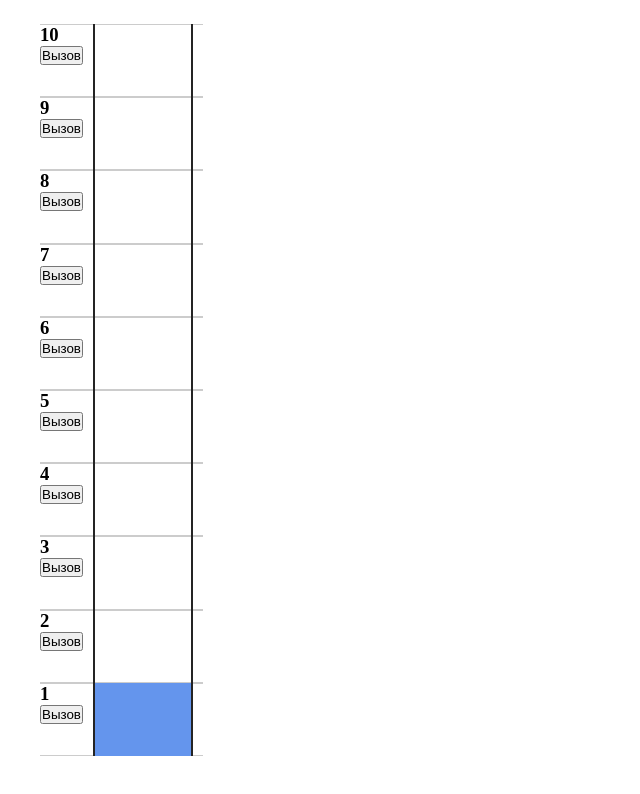
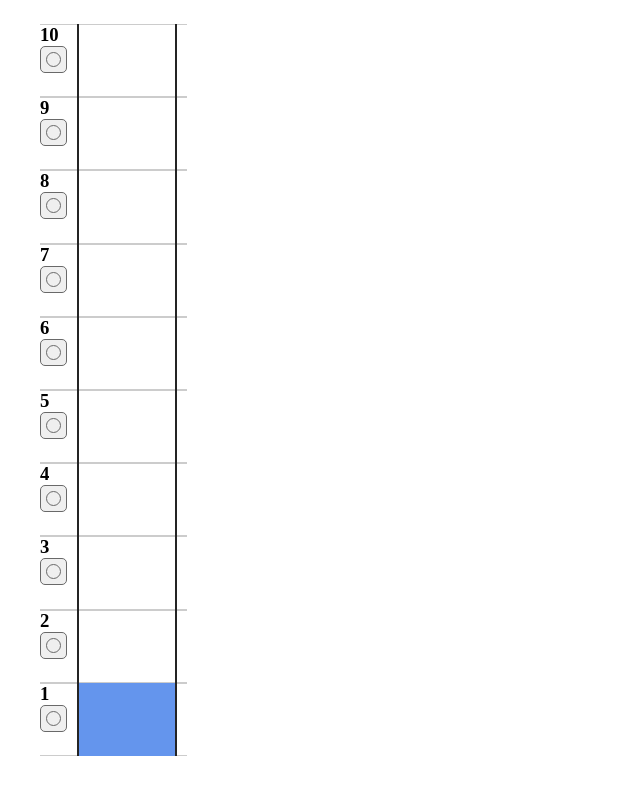
Before and after one commit to p-harelik/elevator-emulator, a Vue app: page / in a window 1280 px wide. Shown: the top 794 px of the page, without its empty margins (0-640 px from the left). Built offline with nearby package versions, Linux system fonts and the light colour scheme.

Commit message:
Import ButtonCall component

```diff
--- a/src/components/FloorPanel.vue
+++ b/src/components/FloorPanel.vue
@@ -1,13 +1,15 @@
 <template>
   <div class="floor-panel">
     <h3>{{ floorNumber }}</h3>
-    <button :disabled="isActive" @click="addCallOfElevator">Вызов</button>
+    <button-call :disabled="isActive" @click="addCallOfElevator" />
   </div>
 </template>
 
 <script>
+import ButtonCall from "@/components/UI/ButtonCall";
 export default {
   name: "FloorPanel",
+  components: { ButtonCall },
   props: {
     floorNumber: {
       type: Number,
@@ -30,10 +32,10 @@ export default {
 .floor-panel {
   flex-grow: 1;
 }
-button {
-  cursor: pointer;
-}
-button:disabled {
-  background-color: rgba(245, 109, 109, 0.6);
-}
+/*button {*/
+/*  cursor: pointer;*/
+/*}*/
+/*button:disabled {*/
+/*  background-color: rgba(245, 109, 109, 0.6);*/
+/*}*/
 </style>
```
